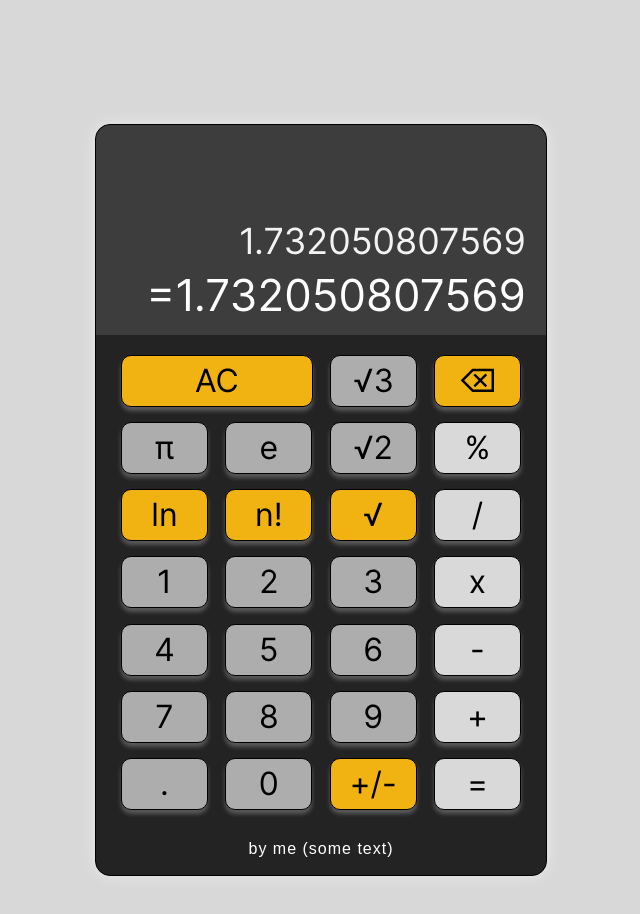
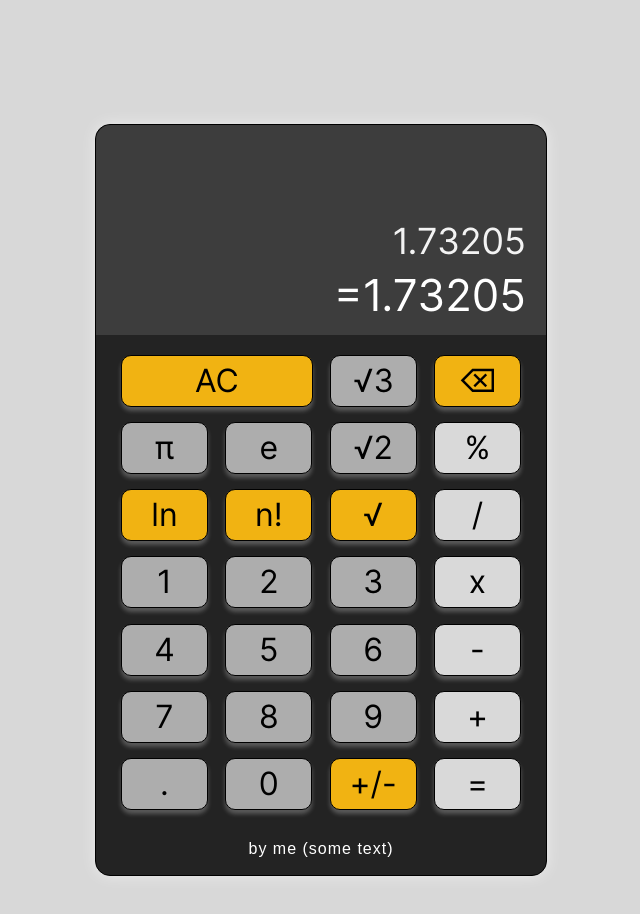
Before and after one commit to PblCbGomel/calculator-JS, a plain HTML site: page index.html in a window 1280 px wide. Both pictures are taken after a click on the element "√3". Shown: the whole page, without its empty margins (319-959 px from the left). Drawn offline with Linux system fonts and the light colour scheme.

Commit message:
fix: fixed accuracy in calculation

```diff
--- a/scripts/index.js
+++ b/scripts/index.js
@@ -9,6 +9,7 @@ const MAX_RESULT_LENGTH = 14;
 const MAX_ACTION_NUM_LENGTH = 14;
 const MAX_NON_EXPONENT_NUM = 1.0e12;
 const MIN_NON_EXPONENT_NUM = 1.0e-12;
+const ACCURACY = 1e5;
 
 const E = cutResult(Math.E);
 const PI = cutResult(Math.PI);
@@ -40,9 +41,9 @@ function cutResult(result) {
     (Math.abs(result) > MAX_NON_EXPONENT_NUM ||
       Math.abs(result) < MIN_NON_EXPONENT_NUM)
   ) {
-    return Number(result).toExponential(4);
+    return Number(result).toExponential(3);
   }
-  return String(Math.round(result * 1e12) / 1e12).substring(
+  return String(Math.round(result * ACCURACY) / ACCURACY).substring(
     0,
     MAX_RESULT_LENGTH
   );
--- a/styles/index.css
+++ b/styles/index.css
@@ -37,7 +37,7 @@ main {
 
   height: 200px;
   width: calc(100%-20px);
-  padding: 0 20px 10px 0;
+  padding: 0 20px 10px;
   border-radius: 15px 15px 0 0;
 
   display: flex;
```
